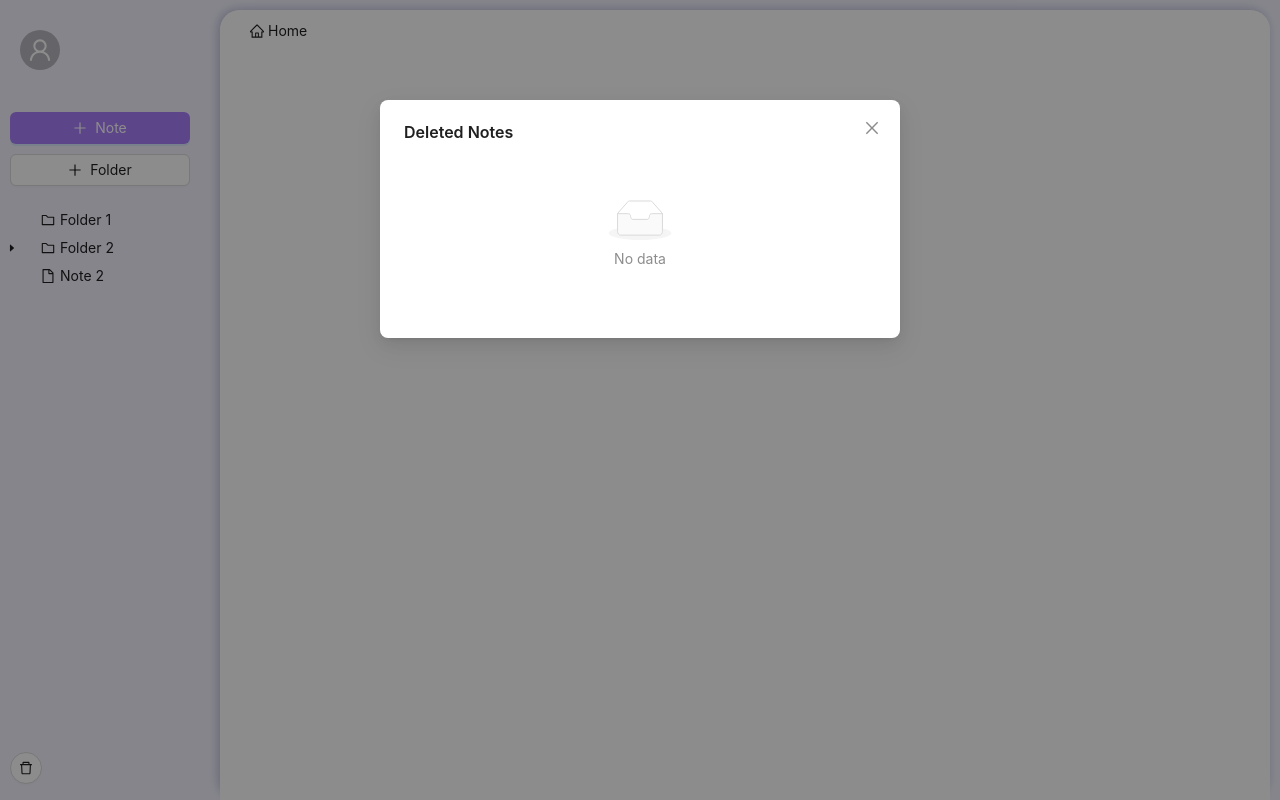
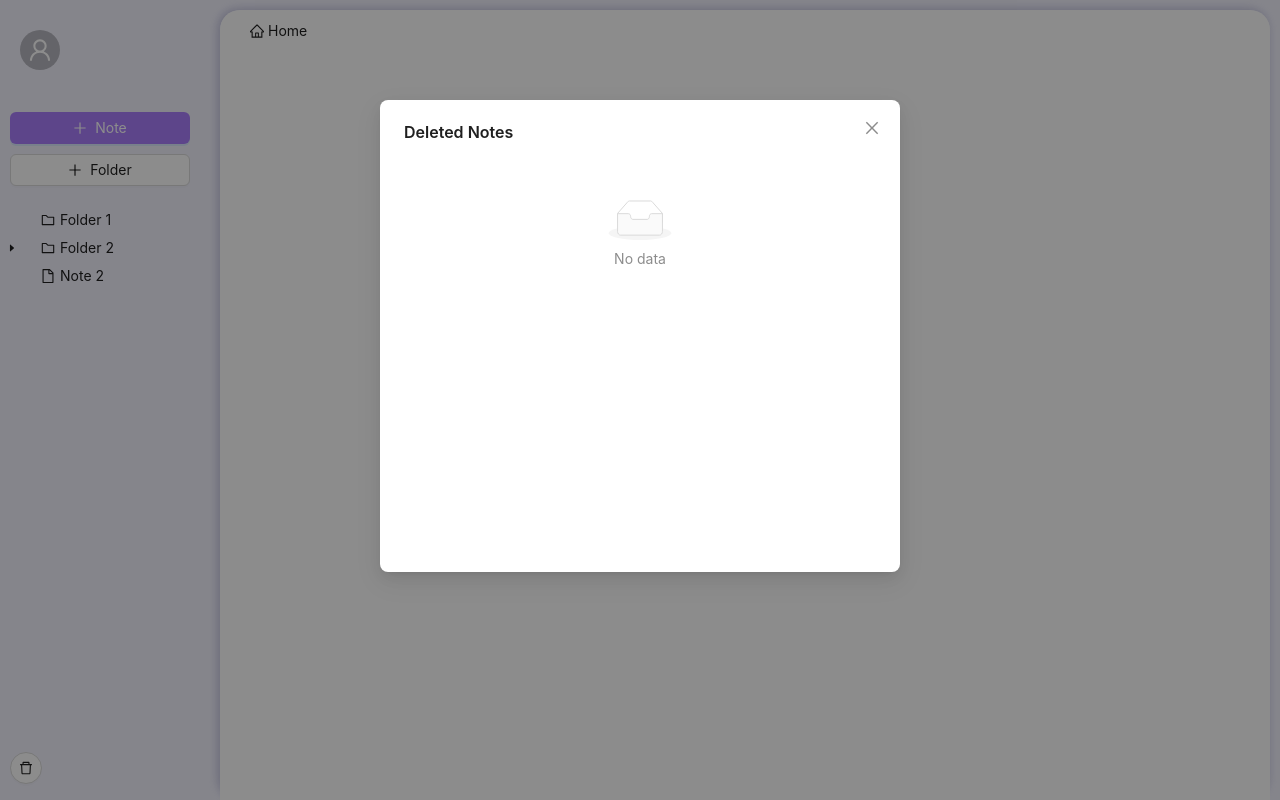
Before and after one commit to Mikalasa/air-notebook, a React (Create React App) app in the folder air-notebook/: page / in a window 1280 px wide. Both pictures are taken after a click on the button 26 px from the left and 767 px from the top of the page. Built offline with nearby package versions, Linux system fonts and the light colour scheme.

Commit message:
add trash modal scrolling effect

```diff
--- a/air-notebook/src/components/common/SideMenuFooter.jsx
+++ b/air-notebook/src/components/common/SideMenuFooter.jsx
@@ -48,6 +48,7 @@ const SideMenuFooter = () => {
             <Button type="default" shape="circle" icon={<DeleteOutlined />} onClick={showModal} />
 
             <Modal
+                className={'trash-modal'}
                 title="Deleted Notes"
                 visible={isModalVisible}
                 onCancel={handleClose}
--- a/air-notebook/src/index.css
+++ b/air-notebook/src/index.css
@@ -1,11 +1,11 @@
 .ant-tree-draggable-icon{
     display: none;
 }
+
 .draggable-tree {
     height: 100%;
     overflow-y: auto;
 }
-
 .draggable-tree::-webkit-scrollbar {
     width: 4px;
 }
@@ -26,22 +26,8 @@ body {
 #root {
     height: 100vh;
     background-color: #f2f2fd;
-    /*background: linear-gradient(135deg, #ff9a9e, #fad0c4, #fad0c4, #fbc2eb, #a18cd1);*/
-    /*background-size: 300% 300%;*/
-    /*animation: gradientAnimation 10s ease infinite;*/
 }
 
-@keyframes gradientAnimation {
-    0% {
-        background-position: 0% 50%;
-    }
-    50% {
-        background-position: 100% 50%;
-    }
-    100% {
-        background-position: 0% 50%;
-    }
-}
 
 /*
 replace ant design default styles
@@ -86,3 +72,22 @@ customer css applying to ant design components
 .PROFILE {
     padding: 10px 0 0 20px;
 }
+
+.trash-modal .ant-modal-body {
+    min-height: 400px;
+    max-height: 500px;
+    overflow-y: auto;
+}
+.trash-modal .ant-modal-body::-webkit-scrollbar {
+    width: 4px;
+}
+.trash-modal .ant-modal-body::-webkit-scrollbar-track {
+    background: transparent;
+}
+.trash-modal .ant-modal-body::-webkit-scrollbar-thumb {
+    background-color: #b3b3b3;
+    border-radius: 4px;
+}
+.trash-modal .ant-modal-body::-webkit-scrollbar-thumb:hover {
+    background-color: #8a8a8a;
+}
```
